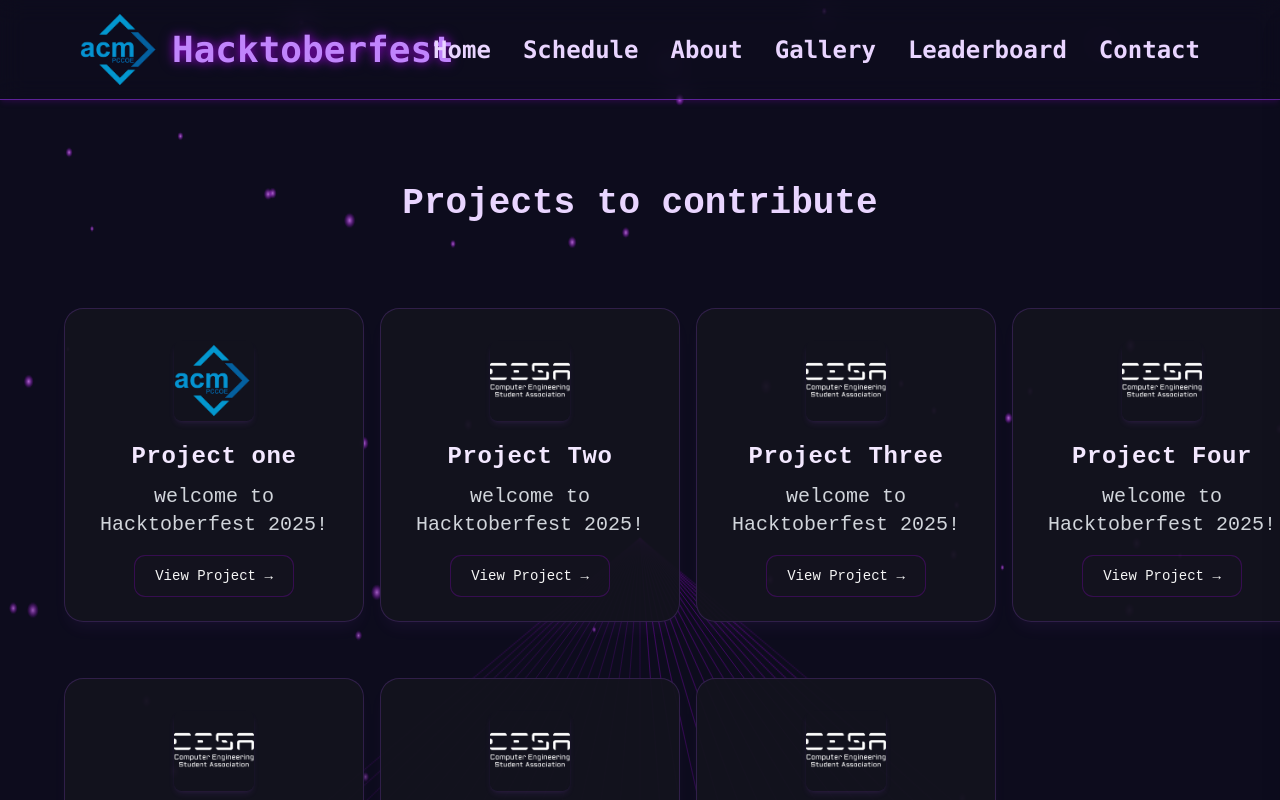
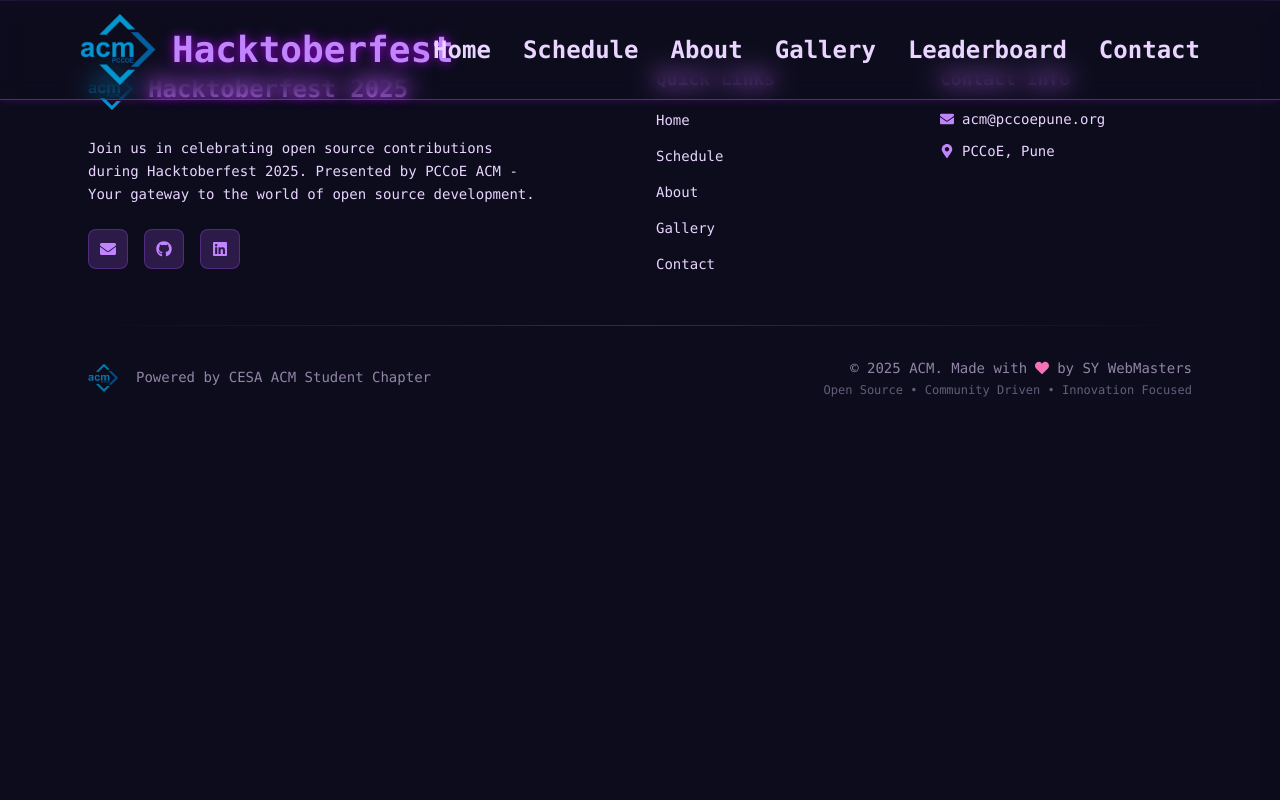
Before and after one commit to Krushnakant-08/Hacktober-frontend, a React (Create React App) app: page /projects in a window 1280 px wide. Shown: the top 800 px of the page. Built offline with nearby package versions, Linux system fonts and the light colour scheme.

Commit message:
project removed

```diff
--- a/src/App.js
+++ b/src/App.js
@@ -2,7 +2,6 @@
 import HeroSection from "./pages/herosection";
 import Navbar from "./components/navbar";
 import Schedule from "./pages/schedule";
-import ProjectsPage from "./pages/ProjectsPage";
 import EventsPage from "./pages/Eventspage";
 import { BrowserRouter as Router, Routes, Route } from "react-router-dom";
 import ContactPage from "./pages/contacts";
@@ -79,7 +78,6 @@
             </div>
           </div>
         } />
-        <Route path="/projects" element={<ProjectsPage />} />
         <Route path="/schedule" element={<Schedule />} />
         <Route path="/contact" element={<ContactPage />} />
         <Route path="/about" element={<About />} />
--- a/src/components/Gallery.js
+++ b/src/components/Gallery.js
@@ -1,9 +1,4 @@
 import React, { useState, useEffect } from 'react';
-// Installation (run once):
-//   npm install react-slick slick-carousel
-// Import slick styles (either here or in a global CSS like src/index.css or src/App.css):
-//   import "slick-carousel/slick/slick.css";
-//   import "slick-carousel/slick/slick-theme.css";
 import Slider from 'react-slick';
 import "slick-carousel/slick/slick.css";
 import "slick-carousel/slick/slick-theme.css";
--- a/src/components/ProjectCard.js
+++ /dev/null
@@ -1,64 +0,0 @@
-import React from "react";
-import "../App.css";
-import GlareHover from "./GlareHover";
-import { useTilt } from "../hooks/useTilt";
-
-export default function ProjectCard({ title, description, image, link }) {
-  const { style, onMouseMove, onMouseLeave } = useTilt({
-    max: 8,
-    perspective: 1000,
-    scale: 1.02,
-    speed: 400,
-  });
-
-  return (
-    <div
-      className="bg-[rgba(20,20,30,0.95)] rounded-[1.2rem] shadow-lg shadow-purple-500/5 hover:shadow-purple-500/20 border-[1.5px] border-purple-500/[0.2] hover:border-purple-400/30 p-8 pb-6 my-5 flex flex-col items-center min-w-[300px] max-w-[500px] relative overflow-hidden preserve-3d backface-hidden z-10 transition-all duration-400 isolate hover:after:opacity-100 after:content-[''] after:absolute after:inset-[-1px] after:rounded-inherit after:bg-gradient-to-tr after:from-purple-500/[0.05] after:to-60% after:to-transparent after:translate-z-1 after:pointer-events-none after:transition-opacity after:duration-300 after:opacity-0 hover:bg-[rgba(25,20,35,0.95)]"
-      style={{
-        ...style,
-        transformStyle: 'preserve-3d',
-        willChange: 'transform',
-        backfaceVisibility: 'hidden',
-      }}
-      onMouseMove={onMouseMove}
-      onMouseLeave={onMouseLeave}
-    >
-      {image && (
-        <img
-          src={image}
-          alt={title}
-          className="w-20 h-20 object-cover rounded-lg mb-5 shadow-md shadow-purple-500/10 transition-shadow duration-200 translate-z-20 hover:shadow-lg hover:shadow-purple-500/20"
-        />
-      )}
-      <div className="w-full text-center translate-z-30">
-        <h2 className="text-2xl font-semibold mb-2.5 text-purple-100 tracking-wide transition-colors">{title}</h2>
-        <p className=" text-gray-300 mb-4 min-h-[48px] text-xl">{description}</p>
-        {link && (
-          <div className="flex justify-center w-full">
-            <GlareHover
-              width="auto"
-              height="100%"
-              background="rgba(30, 20, 40, 0.15)"
-              borderRadius="0.7rem"
-              borderColor="rgba(180, 0, 255, 0.22)"
-              glareColor="#C084FC"
-              glareOpacity={0.3}
-              glareAngle={-30}
-              glareSize={300}
-              transitionDuration={1200}
-              playOnce={false}
-              className="inline-block translate-z-40"
-            >
-              <a
-                href={link}
-                className="text-inherit no-underline font-medium text-sm px-5 py-2.5 rounded-[0.7rem] whitespace-nowrap"
-              >
-                View Project →
-              </a>
-            </GlareHover>
-          </div>
-        )}
-      </div>
-    </div>
-  );
-}
--- a/src/data/projects.js
+++ /dev/null
@@ -1,47 +0,0 @@
-// Sample project data
-const projects = [
-  {
-    title: "Project one",
-    description: "welcome to Hacktoberfest 2025! ",
-    image: "/assets/ACM.png",
-    link: "https://example.com/project-one",
-  },
-  {
-    title: "Project Two",
-    description: "welcome to Hacktoberfest 2025! ",
-    image: "/assets/CESA_WHITE.png",
-    link: "https://example.com/project-two",
-  },
-  {
-    title: "Project Three",
-    description: "welcome to Hacktoberfest 2025! ",
-    image: "/assets/CESA_WHITE.png",
-    link: "https://example.com/project-three",
-  },
-  {
-    title: "Project Four",
-    description: "welcome to Hacktoberfest 2025! ",
-    image: "/assets/CESA_WHITE.png",
-    link: "https://example.com/project-four",
-  },
-  {
-    title: "Project Five",
-    description: "welcome to Hacktoberfest 2025! ",
-    image: "/assets/CESA_WHITE.png",
-    link: "https://example.com/project-five",
-  },
-  {
-    title: "Project Six",
-    description: "welcome to Hacktoberfest 2025! ",
-    image: "/assets/CESA_WHITE.png",
-    link: "https://example.com/project-six",
-  },
-  {
-    title: "Project Seven",
-    description: "welcome to Hacktoberfest 2025! ",
-    image: "/assets/CESA_WHITE.png",
-    link: "https://example.com/project-seven",
-  },
-];
-
-export default projects;
--- a/src/pages/ProjectsPage.js
+++ /dev/null
@@ -1,108 +0,0 @@
-import React, { useEffect, useRef } from "react";
-import ProjectCard from "../components/ProjectCard";
-import projects from "../data/projects";
-import "../App.css";
-
-export default function ProjectsPage() {
-  const canvasRef = useRef(null);
-
-  useEffect(() => {
-    const canvas = canvasRef.current;
-    const ctx = canvas.getContext("2d", { alpha: false });
-    canvas.width = window.innerWidth;
-    canvas.height = window.innerHeight;
-    const particleCount = window.innerWidth < 768 ? 30 : 60;
-    let particles = Array.from({ length: particleCount }, () => ({
-      x: Math.random() * canvas.width,
-      y: Math.random() * canvas.height,
-      size: Math.random() * 2 + 1,
-      speedY: Math.random() * 0.5 + 0.2,
-    }));
-    const resizeCanvas = () => {
-      canvas.width = window.innerWidth;
-      canvas.height = window.innerHeight;
-      particles.forEach((p) => {
-        p.x = Math.random() * canvas.width;
-        p.y = Math.random() * canvas.height;
-      });
-    };
-    let animationFrameId;
-    function animate() {
-      animationFrameId = requestAnimationFrame(animate);
-      ctx.clearRect(0, 0, canvas.width, canvas.height);
-      ctx.fillStyle = "#0D0C1D";
-      ctx.fillRect(0, 0, canvas.width, canvas.height);
-      const centerX = Math.floor(canvas.width / 2);
-      const centerY = Math.floor(canvas.height / 2);
-      const gridSize = canvas.width < 768 ? 60 : 40;
-      const maxLines =
-        canvas.width < 768 ? Math.floor(canvas.width / gridSize) : Infinity;
-      let lineCount = 0;
-      for (let x = 0; x < canvas.width; x += gridSize) {
-        if (lineCount >= maxLines) break;
-        ctx.beginPath();
-        ctx.strokeStyle = "rgba(180, 0, 255, 0.4)";
-        ctx.lineWidth = 0.5;
-        ctx.moveTo(centerX, centerY);
-        ctx.lineTo(x, canvas.height);
-        ctx.stroke();
-        lineCount++;
-      }
-      lineCount = 0;
-      for (let x = canvas.width; x > centerX; x -= gridSize) {
-        if (lineCount >= maxLines) break;
-        ctx.beginPath();
-        ctx.strokeStyle = "rgba(180, 0, 255, 0.4)";
-        ctx.lineWidth = 0.5;
-        ctx.moveTo(centerX, centerY);
-        ctx.lineTo(x, canvas.height);
-        ctx.stroke();
-        lineCount++;
-      }
-      particles.forEach((p) => {
-        const gradient = ctx.createRadialGradient(
-          p.x,
-          p.y,
-          0,
-          p.x,
-          p.y,
-          p.size * 2
-        );
-        gradient.addColorStop(0, "rgba(220, 130, 255, 0.8)");
-        gradient.addColorStop(1, "rgba(180, 0, 255, 0)");
-        ctx.beginPath();
-        ctx.fillStyle = gradient;
-        ctx.arc(p.x, p.y, p.size * 2, 0, Math.PI * 2);
-        ctx.fill();
-        p.y += p.speedY;
-        if (p.y > canvas.height) p.y = 0;
-      });
-    }
-    animate();
-    window.addEventListener("resize", resizeCanvas);
-    return () => {
-      window.removeEventListener("resize", resizeCanvas);
-      cancelAnimationFrame(animationFrameId);
-    };
-  }, []);
-
-  return (
-    <div className="relative min-h-screen w-full overflow-hidden">
-      {/* Background Canvas */}
-      <canvas ref={canvasRef} className="absolute inset-0 w-full h-full" />
-      {/* Gradient overlay for depth */}
-      <div className="absolute inset-0 bg-gradient-to-t from-[#0D0C1D] via-transparent to-transparent pointer-events-none z-0" />
-      {/* Overlay Content */}
-      <div className="relative z-10 flex flex-col items-center w-full pt-32 pb-8">
-        <h2 className="projects-page-title mb-8 text-4xl font-bold text-purple-200">
-          Projects to contribute
-        </h2>
-  <div className="projects-list w-full px-1 py-8" style={{paddingLeft: '4rem', paddingRight: '3rem', margin: '0 auto'}}>
-          {projects.map((project, idx) => (
-            <ProjectCard key={idx} {...project} />
-          ))}
-        </div>
-      </div>
-    </div>
-  );
-}
```
